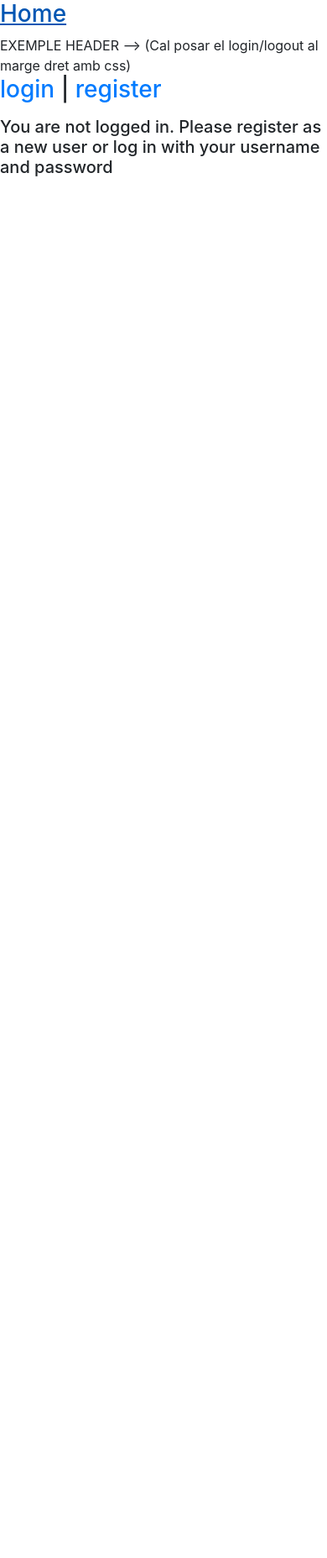
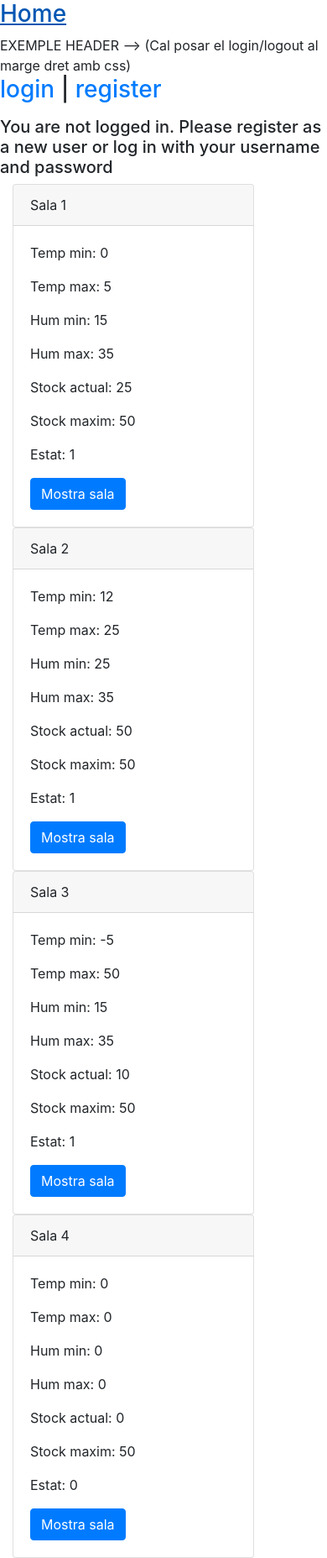
Before and after one commit to teamoutofbounds/joint-project, a Django app: page /magatzem/gestor/sales/ in a window 390 px wide. Shown: the whole page at 84% size. Before the commit the page ends 210 px from the top, so only its background shows below. Run offline with Django 3.2, Linux system fonts and the light colour scheme; data that the repository does not hold is empty; some libraries are stand-ins or nearby versions.

Commit message:
Room-list + logout

```diff
--- a/magatzem/templates/magatzem/room-list.html
+++ b/magatzem/templates/magatzem/room-list.html
@@ -2,14 +2,20 @@
 
 {% block content %}
     {% for room in room_list  %}
-        <h2>Sala: {{ room.pk }}</h2>
-        <h3>Temp min: {{ room.tem_min }}</h3>
-        <h3>Temp max: {{ room.tem_max }}</h3>
-        <h3>Hum min: {{ room.hum_min }}</h3>
-        <h3>Hum max: {{ room.hum_max }}</h3>
-        <h3>Stock actual: {{ room.quantity }}</h3>
-        <h3>Stock maxim: {{ room.limit }}</h3>
-        <h3>Estat: {{ room.room_status }}</h3>
+        <div class="card" style="width: 18rem;">
+            <div class="card-header">
+            {{ room.name }}
+            </div>
+            <div class="card-body">
+            <p class="card-text">Temp min: {{ room.temp_min }}</p>
+            <p class="card-text">Temp max: {{ room.temp_max }}</p>
+            <p class="card-text">Hum min: {{ room.hum_min }}</p>
+            <p class="card-text">Hum max: {{ room.hum_max }}</p>
+            <p class="card-text">Stock actual: {{ room.quantity }}</p>
+            <p class="card-text">Stock maxim: {{ room.limit }}</p>
+            <p class="card-text">Estat: {{ room.room_status }}</p>
+            <a href="#" class="btn btn-primary">Mostra sala</a>
+            </div>
+        </div>
     {% endfor %}
-
 {% endblock %}
--- a/magatzem/urls.py
+++ b/magatzem/urls.py
@@ -9,7 +9,8 @@ from . import views
 urlpatterns = [
     path('gestor/', views.exemple_mock, name='gestor-home'),
     path('operaris/', views.exemple_mock, name='operari-home'),
-    path('gestor/sales/', RoomList.as_view(), name='list-room'),
+    #path('gestor/sales/', RoomList.as_view(), name='list-room'),
+    path('gestor/sales/', views.llista_sales_mock, name='list-room'),
     path('gestor/sales/<int:pk>/', RoomDetail.as_view(), name='detail-room'),
     path('gestor/entrades/new/', views.exemple_mock, name='new-arrival'),
     path('gestor/moviments/new/', views.exemple_mock, name='new-movement'),
```
Also changed, not shown: users/templates/users/logout.html (+14 -3 lines).
